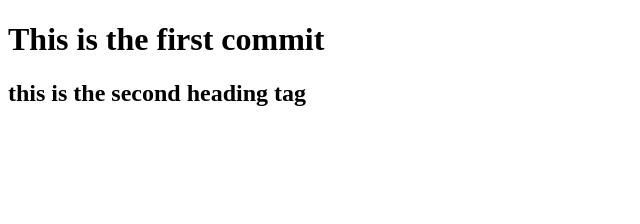
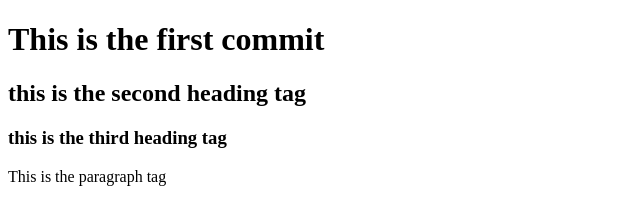
Before and after one commit to CsdSreekanta/first-repo, a plain HTML site: page index.html in a window 1280 px wide. Shown: the whole page, without its empty margins (0-640 px from the left). Drawn offline with Linux system fonts and the light colour scheme.

Commit message:
h and p added

```diff
--- a/index.html
+++ b/index.html
@@ -9,6 +9,8 @@
 <body>
     <h1>This is the first commit</h1>
     <h2>this is the second heading tag</h2>
+    <h3>this is the third heading tag</h3>
+    <p>This is the paragraph tag</p>
 
 </body>
 </html>
```
